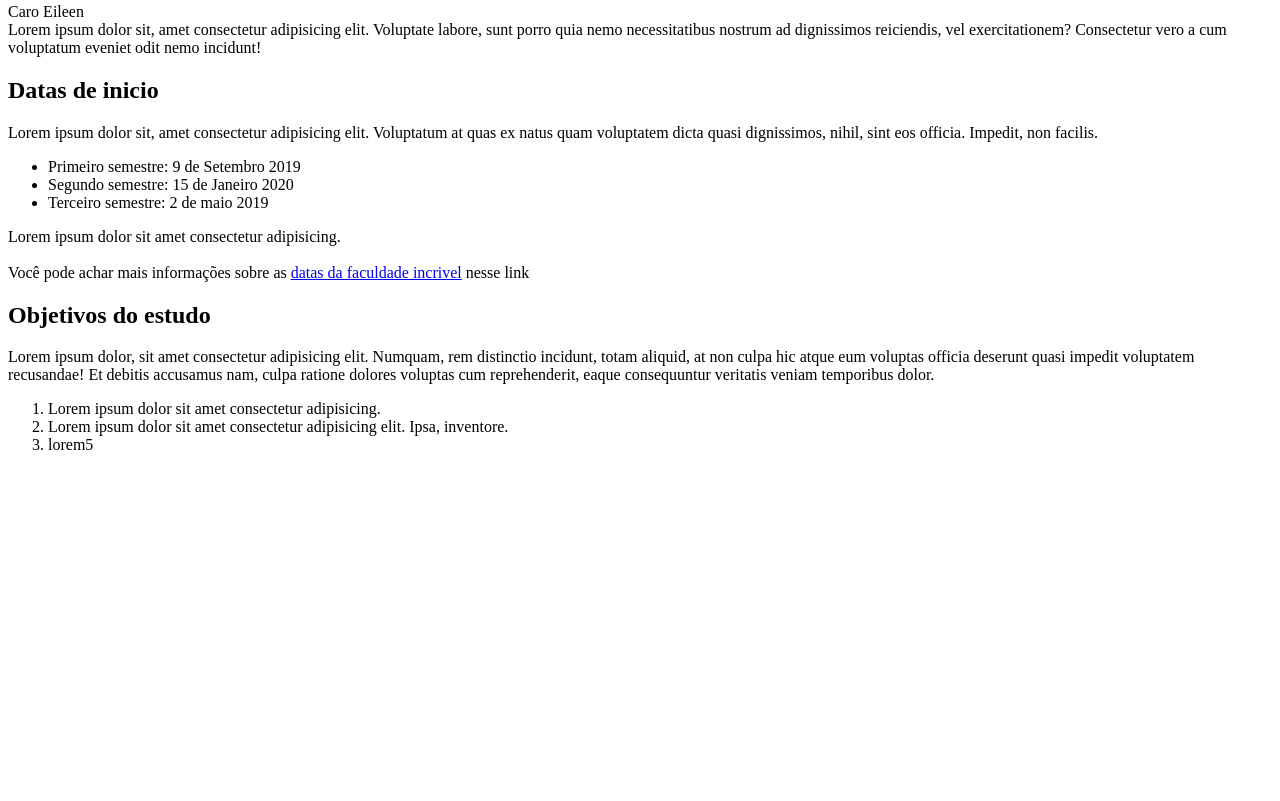
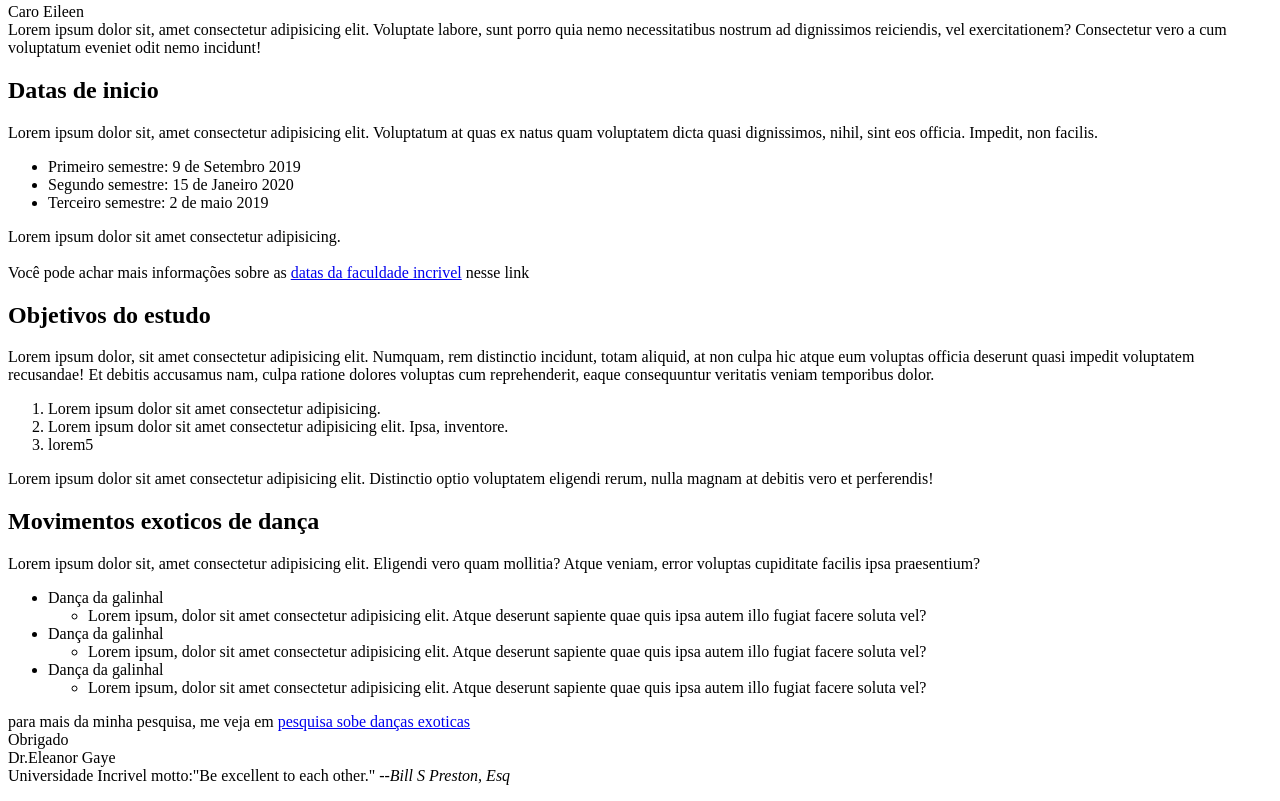
Before and after one commit to RamonAPereira/Carta, a plain HTML site: page index.html in a window 1280 px wide. Shown: the part 312-1113 px from the top of the page. Before the commit the page ends 800 px from the top, so only its background shows below. Drawn offline with Linux system fonts and the light colour scheme.

Commit message:
termino do projeto

```diff
--- a/index.html
+++ b/index.html
@@ -67,6 +67,7 @@
           debitis accusamus nam, culpa ratione dolores voluptas cum
           reprehenderit, eaque consequuntur veritatis veniam temporibus dolor.
         </p>
+
         <ol>
           <li>Lorem ipsum dolor sit amet consectetur adipisicing.</li>
           <li>
@@ -75,6 +76,62 @@
           </li>
           <li>lorem5</li>
         </ol>
+
+        <P
+          >Lorem ipsum dolor sit amet consectetur adipisicing elit. Distinctio
+          optio voluptatem eligendi rerum, nulla magnam at debitis vero et
+          perferendis!</P
+        >
+
+        <h2>Movimentos exoticos de dança</h2>
+        <p>
+          Lorem ipsum dolor sit, amet consectetur adipisicing elit. Eligendi
+          vero quam mollitia? Atque veniam, error voluptas cupiditate facilis
+          ipsa praesentium?
+        </p>
+
+        <ul>
+          <li>
+            Dança da galinhal
+            <ul>
+              <li>
+                Lorem ipsum, dolor sit amet consectetur adipisicing elit. Atque
+                deserunt sapiente quae quis ipsa autem illo fugiat facere soluta
+                vel?
+              </li>
+            </ul>
+          </li>
+          <li>
+            Dança da galinhal
+            <ul>
+              <li>
+                Lorem ipsum, dolor sit amet consectetur adipisicing elit. Atque
+                deserunt sapiente quae quis ipsa autem illo fugiat facere soluta
+                vel?
+              </li>
+            </ul>
+          </li>
+          <li>
+            Dança da galinhal
+            <ul>
+              <li>
+                Lorem ipsum, dolor sit amet consectetur adipisicing elit. Atque
+                deserunt sapiente quae quis ipsa autem illo fugiat facere soluta
+                vel?
+              </li>
+            </ul>
+          </li>
+        </ul>
+
+        <p>
+          para mais da minha pesquisa, me veja em
+          <a href="#">pesquisa sobe danças exoticas</a><br />
+          Obrigado <br />
+          Dr.Eleanor Gaye <br />
+          Universidade Incrivel motto:"Be excellent to each other."<em>
+            --Bill S Preston, Esq</em
+          >
+        </p>
       </article>
     </main>
   </body>
```
